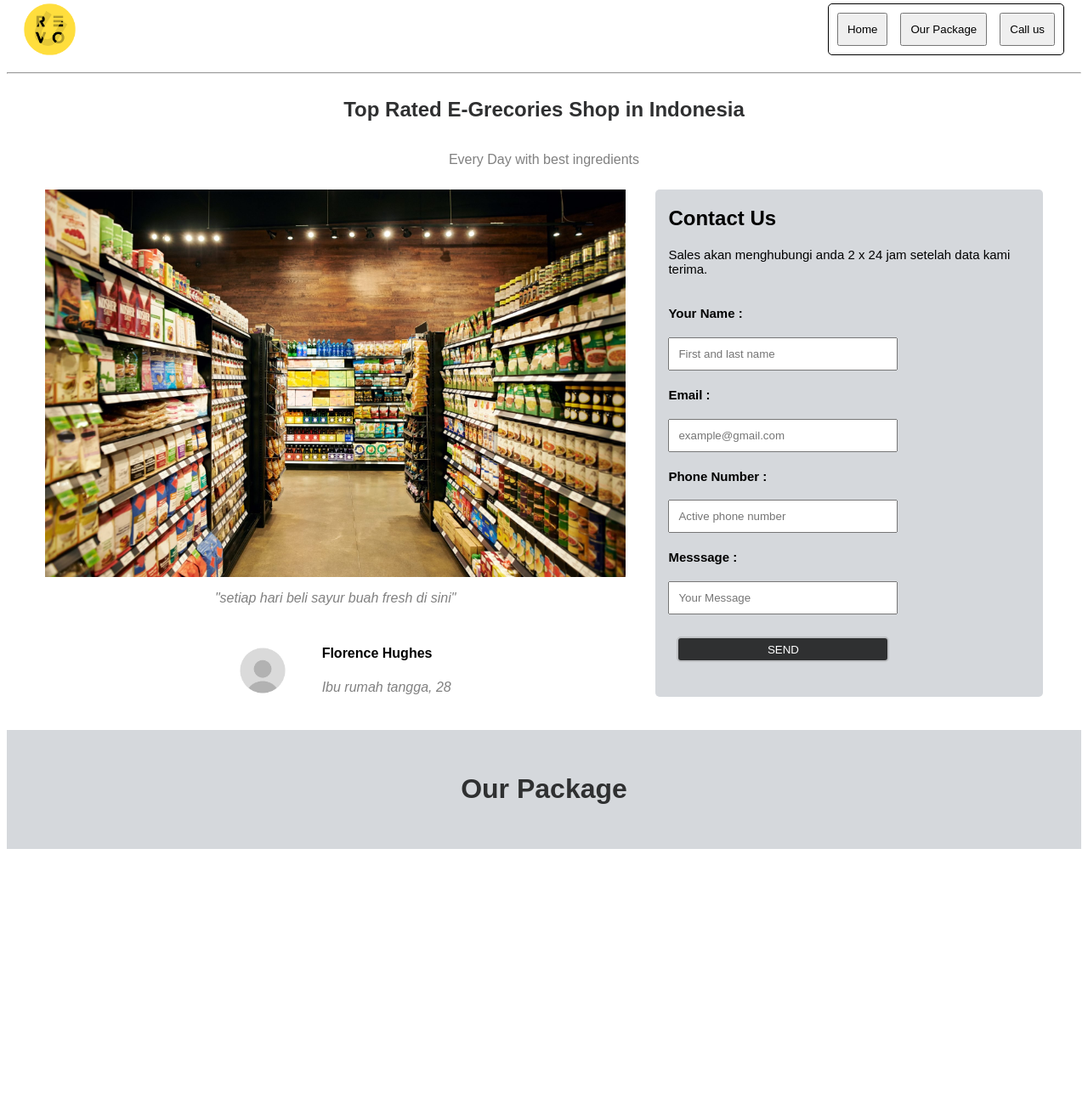
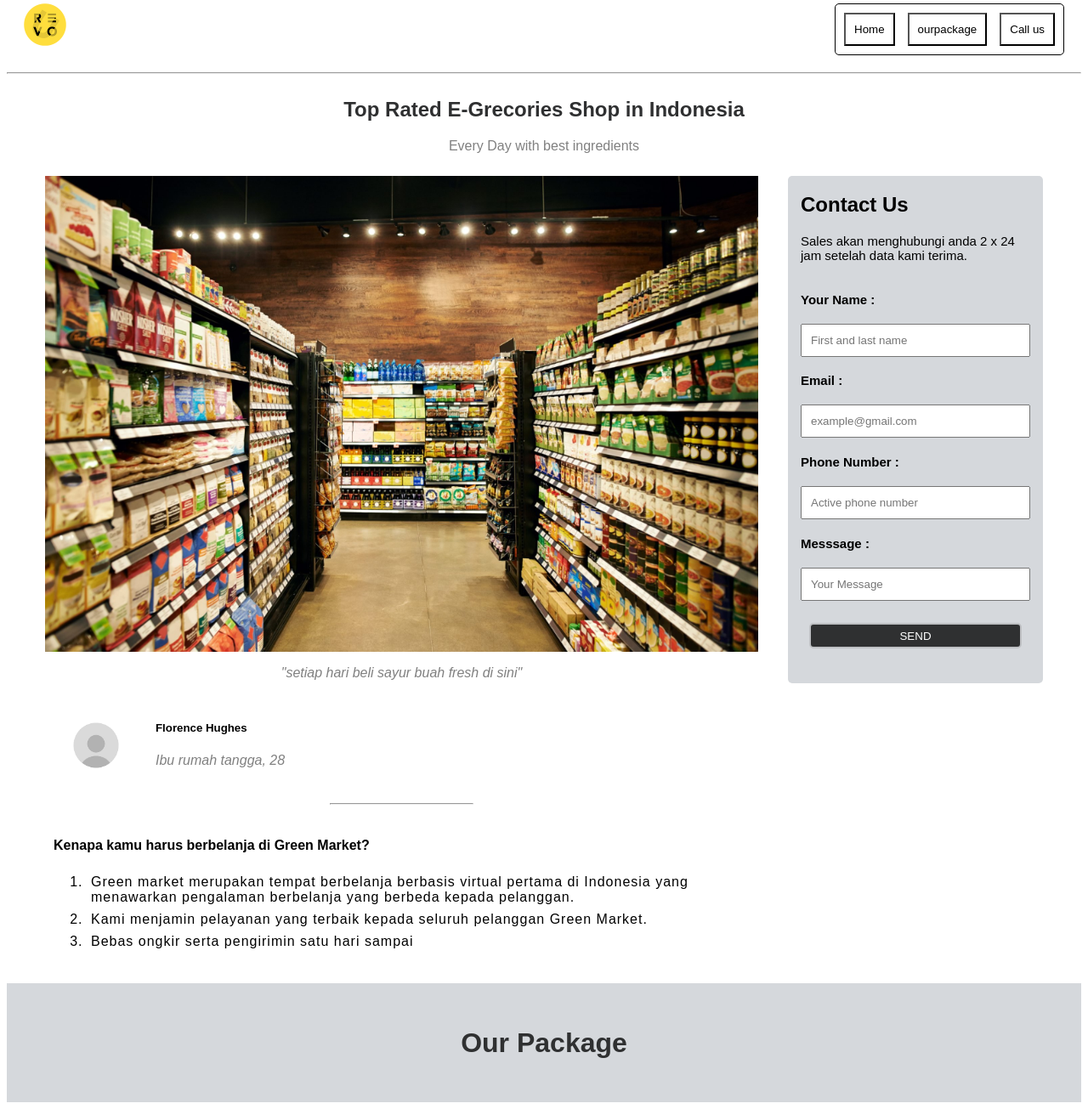
Before and after one commit to revou-fundamental-course/26-jun-23-richarddante1766, a plain HTML site: page Index.html in a window 1280 px wide. Shown: the part 16-1321 px from the top of the page at 85% size. Before the commit the page ends 1023 px from the top, so only its background shows below. Drawn offline with Linux system fonts and the light colour scheme.

Commit message:
pembaruan terakhir

```diff
--- a/Css/Style.css
+++ b/Css/Style.css
@@ -9,8 +9,8 @@
 
 }
 #image {
-  width:5%;
-  height:5%
+  width:50px;
+  height:50px
 }
 
 .navigation {
@@ -27,7 +27,8 @@
 #button1, #button2, #button3{
   text-decoration: none;
   color: black;
-  padding: 10px
+  padding: 10px;
+  background-color: white;
 }
 
 .containerTitle{
@@ -82,6 +83,17 @@
   justify-content : flex-start;
   margin: 10px;
 }
+.garis {
+  width:20%}
+
+.why{
+  padding :10px
+}
+
+#pertama, #kedua, #ketiga {
+  padding:4px;
+  letter-spacing: 1px
+}
 #contactus {
   padding-left: 15px
 }
@@ -92,17 +104,19 @@
 }
 #caption {
   font-size: 15px;
-  padding-left: 15px
+  padding-left: 15px;
+  padding-right: 15px
 }
 .containerForm {
   display : flex;
   flex-direction : column;
   padding-left : 15px;
+  padding-right : 15px;
   font-size :15px;
   width:fit-content
 }
 .containerBorder {
-  width : 2o0px;
+  width : 100px;
   height : 30px;
   border : 2px #bec0c3 solid;
   border-radius : 5px;
--- a/Index.html
+++ b/Index.html
@@ -7,21 +7,30 @@
 
   <body>
     <header class="head">
+       <a href="#home">
         <img id="image" alt="logo" src="Assets/Logo.png">
+      </a>
         <section class="navigation">
-        <button id="button1" href="">
+        <a href="#home">
+          <button id="button1">
             Home
           </button>
-        <button id="button2" href="">
-          Our Package
+        </a>
+        <a href="#content">
+          <button id="button2">
+            ourpackage
           </button>
-        <button id="button3" href="">
+        </a>
+        <a href="">
+          <button id="button3">
             Call us
           </button>
+        </a>
       </section>
     </header>
     <hr>
     <section class="containerTitle">
+      <a name="home">
       <h1 class="title">
         Top Rated E-Grecories Shop in Indonesia
       </h1>
@@ -34,7 +43,6 @@
        <section>
          <img class ="imageReview" alt="groceries" src="Assets/Groceries.jpg">
          <p class="comment"> "setiap hari beli sayur buah fresh di sini" </p>
-      </section>
       <section class ="block">
          <section id="gambar">
         <img id="image1" alt="account" src="Assets/Account.avif">
@@ -44,11 +52,21 @@
         <p class="comment"> Ibu rumah tangga, 28 </p>
           </section>
         </section>
+        <hr class="garis">
+          <section class="why">
+           <h1> Kenapa kamu harus berbelanja di Green Market? </h1>
+            <ol type="1">
+            <li id="pertama">  Green market merupakan tempat berbelanja berbasis virtual pertama di Indonesia yang menawarkan pengalaman berbelanja yang berbeda kepada pelanggan. </li>
+            <li id="kedua"> Kami menjamin pelayanan yang terbaik kepada seluruh pelanggan Green Market. </li>
+            <li id="ketiga"> Bebas ongkir serta pengirimin satu hari sampai </li>
+           </ol>
+          </section>
+      </section>
          </section>
       <section id="form">
         <H1 id="contactus"> Contact Us </H1>
         <p id="caption"> Sales akan menghubungi anda 2 x 24 jam setelah data kami terima. </p>
-        <form class="containerForm">
+        <form class="containerForm" name="containerForms" onsubmit="return nameValidation()">
           <label for="inputName">
             <h4> Your Name : </h4>
           </label>
@@ -69,11 +87,15 @@
             <button class="containerButton" id="submitButton" type="submit">  SEND </button>
           </div>
         </form>
+      </a>
+      <script src="script.js"></script>
       </section>
     </main>
+    <a name="content">
     <main class="ourpackage">
       <h1> Our Package </h1>
     </main>
+    </a>
     <script src="Js/script.js"></script>
   </body>
   </Html>
--- a/Js/script.js
+++ b/Js/script.js
@@ -1,23 +1,14 @@
-const inputName = document.getElementById ("inputName");
-const inputEmail = document.getElementById ("inputEmail");
-const inputPhoneNumber = document.getElementById ("inputPhoneNumber");
-const inputMessage = document.getElementById ("inputMessage");
-const submitButton = document.getElementById ("submitButton");
-
-submitButton.addEventListener ("click", function(event)) {
-    event.preventDefault()
-    const inputNameValue = inputName.value
-    const inputEmailValue = inputEmail.value
-    const inputPhoneNumberValue = inputPhoneNumber.value
-    const inputMessageValue = inputMessage.value
-    nameValidation(inputEmailValue, inputEmailValue, inputPhoneNumberValue ,inputMessageValue)
-
-}
-
-function nameValidation (inputName, inputEmail, inputPhoneNumber, inputMessage){
+function nameValidation() {
+    var inputName = document.forms["containerForms"]["inputName"].value;
+    var inputEmail = document.forms["containerForms"]["inputEmail"].value;
+    var inputPhoneNumber = document.forms["containerForms"]["inputPhoneNumber"].value;
+    var inputMessage = document.forms["containerForms"]["inputMessage"].value;
     if (inputName == "") {
-        alert ("Username Empty")
+      alert("Username Empty");
+      return false;
     } else {
-        alert ("success")
+      alert("Done!");
+      return false;
     }
-}
+    return false;
+  }
```
Lines whose indentation alone changed are shown as unchanged.
